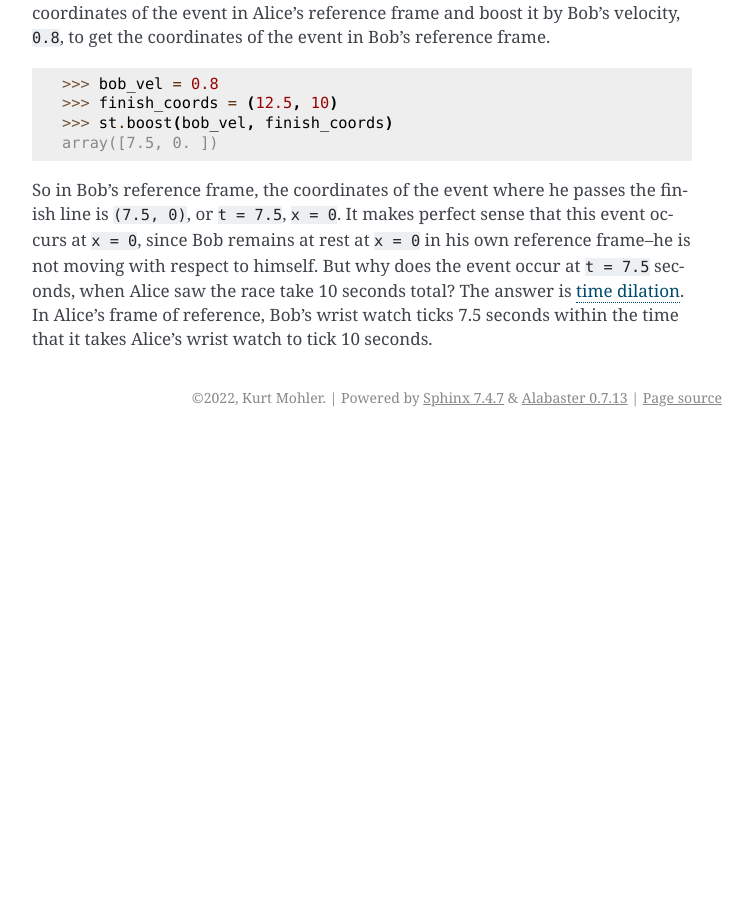
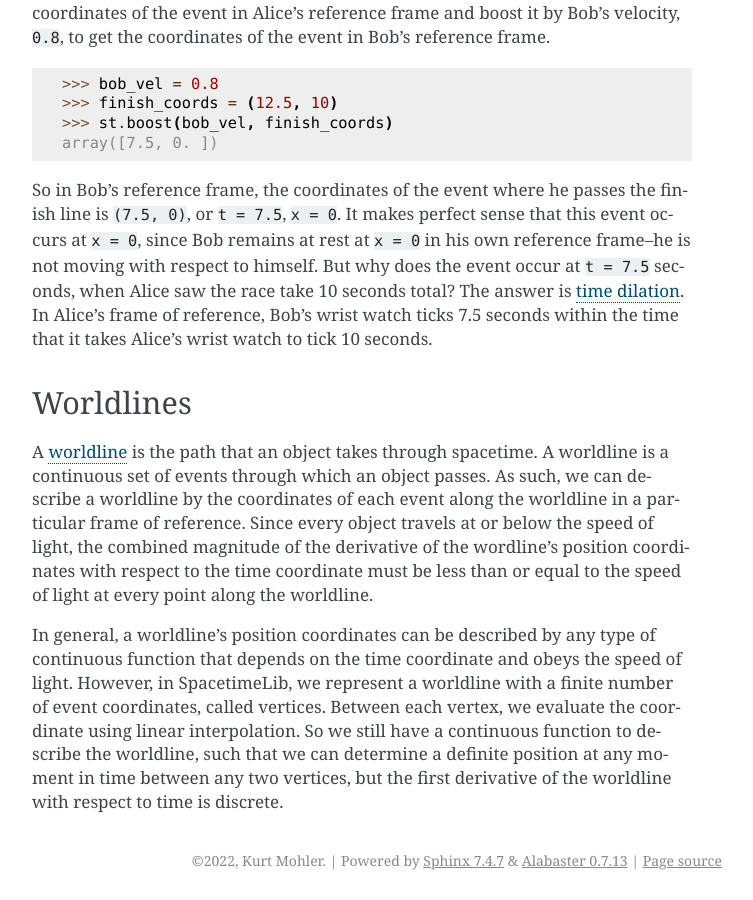
Before and after one commit to kurtamohler/spacetimelib, a Sphinx documentation site: the page built from doc/source/getting-started.md, in a window 1280 px wide and 900 px high, scrolled down 3894 px. Shown: the whole window, without its empty margins (388-1141 px from the left). Built offline with Sphinx 7.4.7, drawn with Linux system fonts in a browser that asks for light colours; before the commit the page ends 4331 px from its top, so only the background shows below that.

Commit message:
Add first details about worldlines in Getting Started doc

```diff
--- a/doc/source/getting-started.md
+++ b/doc/source/getting-started.md
@@ -187,3 +187,23 @@ total? The answer is [time
 dilation](https://en.wikipedia.org/wiki/Time_dilation). In Alice's frame of
 reference, Bob's wrist watch ticks 7.5 seconds within the time that it takes
 Alice's wrist watch to tick 10 seconds.
+
+## Worldlines
+
+A [worldline](https://en.wikipedia.org/wiki/World_line) is the path that an
+object takes through spacetime. A worldline is a continuous set of events
+through which an object passes. As such, we can describe a worldline by the
+coordinates of each event along the worldline in a particular frame of
+reference. Since every object travels at or below the speed of light, the
+combined magnitude of the derivative of the wordline's position coordinates
+with respect to the time coordinate must be less than or equal to the speed of
+light at every point along the worldline.
+
+In general, a worldline's position coordinates can be described by any type of
+continuous function that depends on the time coordinate and obeys the speed of
+light. However, in SpacetimeLib, we represent a worldline with a finite number
+of event coordinates, called vertices. Between each vertex, we evaluate the
+coordinate using linear interpolation. So we still have a continuous function
+to describe the worldline, such that we can determine a definite position at
+any moment in time between any two vertices, but the first derivative of the
+worldline with respect to time is discrete.
```
